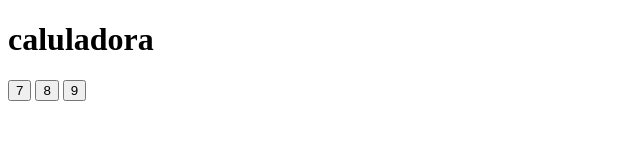
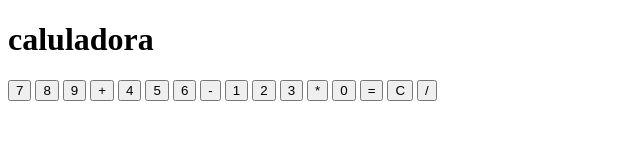
Before and after one commit to jessica20061102/Calculadora., a plain HTML site: page index.html in a window 1280 px wide. Shown: the whole page, without its empty margins (0-640 px from the left). Drawn offline with Linux system fonts and the light colour scheme.

Commit message:
lucas meu amor

```diff
--- a/index.html
+++ b/index.html
@@ -13,6 +13,38 @@
             <div class="buttons">
     <button onclick="appendNumber(7)">7</button>
 
-    <button oncclik="appendNumber(8)">8</button>
+    <button onclick="appendNumber(8)">8</button>
 
     <button onclick="appendNumber(9)">9</button>
+
+    <button onclick="appendNumber('+')">+</button>
+
+    <button onclick="appendNumber(4)">4</button>
+
+    <button onclick="appendNumber(5)">5</button>
+
+    <button onclick="appendNumber(6)">6</button>
+
+    <button onclick="appendNumber('-')">-</button>
+
+    <button onclick="appendNumber(1)">1</button>
+
+    <button onclick="appendNumber(2)">2</button>
+
+    <button onclick="appendNumber(3)">3</button>
+
+    <button onclick="appendNumber(*)">*</button>
+
+    <button onclick="appendNumber(0)">0</button>
+
+    <button onclick="caculate()">=</button>
+
+    <button onclick="clear()">C</button>
+
+    <button onclick="appendOperator('/'')">/</button>
+            </div>
+        </div>
+
+        <script src="script.js"></script>
+        </body>
+        </html>
```
